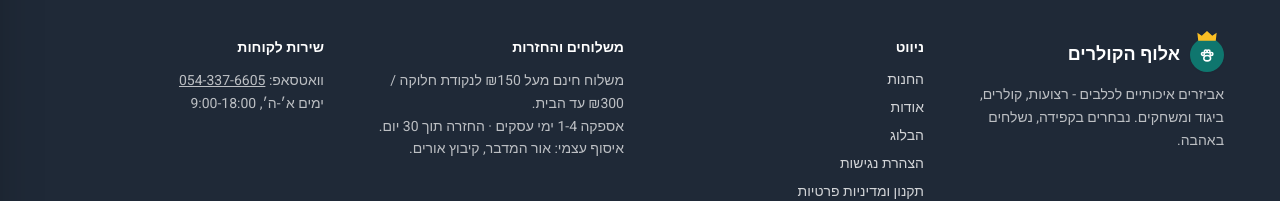
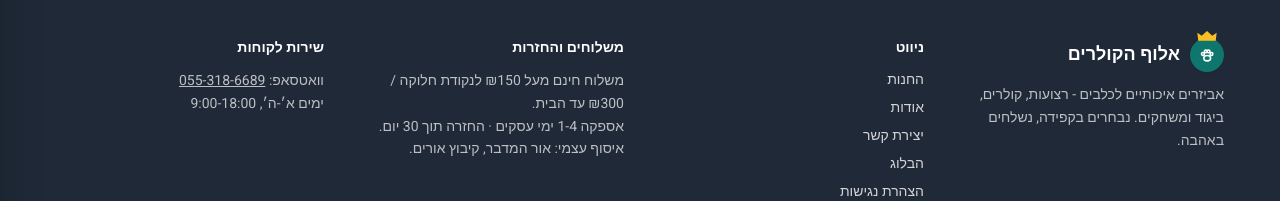
Before and after one commit to guyblumenfeld/king-of-collars, a Next.js app in the folder king-of-collars/: page /cart in a window 1280 px wide. Shown: the part 502-703 px from the top of the page. Built offline with nearby package versions, Linux system fonts and the light colour scheme; no server answers.

Commit message:
Add files via upload

```diff
--- a/king-of-collars/components/CartProvider.tsx
+++ b/king-of-collars/components/CartProvider.tsx
@@ -55,6 +55,12 @@ export function CartProvider({ children }: { children: React.ReactNode }) {
   // Debounce timers for rapid +/- clicks: one network call per item per pause,
   // not one per click, so mashing the button doesn't queue up N round-trips.
   const updateTimers = useRef<Map<string, ReturnType<typeof setTimeout>>>(new Map());
+  // Per-item request generation counter. Clearing a debounce timer doesn't cancel an
+  // already-in-flight fetch from an earlier click — without this, two rapid clicks can
+  // have their server responses resolve out of order and a stale one (e.g. qty=2) can
+  // overwrite the newer optimistic state (qty=3) after the fact, showing the count
+  // jump down then back up. Only the response matching the latest generation is applied.
+  const updateGen = useRef<Map<string, number>>(new Map());
 
   const refresh = useCallback(async () => {
     try {
@@ -144,15 +150,28 @@ export function CartProvider({ children }: { children: React.ReactNode }) {
     const timers = updateTimers.current;
     const existing = timers.get(key);
     if (existing) clearTimeout(existing);
+
+    const gens = updateGen.current;
+    const myGen = (gens.get(key) ?? 0) + 1;
+    gens.set(key, myGen);
+
     timers.set(
       key,
       setTimeout(async () => {
         timers.delete(key);
         try {
           const fresh = await api.updateItem(key, qty);
+          // Discard this response if a newer click for the same item has since fired —
+          // otherwise an out-of-order server response can stomp the newer optimistic state.
+          if (gens.get(key) !== myGen) return;
           lastConfirmedCart.current = fresh;
           setCart(fresh);
         } catch (e) {
+          if (gens.get(key) !== myGen) return;
+          // ponytail: swallowed before, so a failed update-item (e.g. the known 409
+          // "cart item not found" issue) silently snapped the quantity back with no
+          // visible cause — at minimum log it so devtools/Vercel logs show why.
+          console.error("cart update-item failed, reverting:", e);
           setCart(before ?? lastConfirmedCart.current);
         }
       }, 400)
--- a/king-of-collars/components/Footer.tsx
+++ b/king-of-collars/components/Footer.tsx
@@ -19,6 +19,7 @@ export default function Footer() {
           <ul className="space-y-2 text-white/80">
             <li><Link href="/products" className="hover:text-white transition">החנות</Link></li>
             <li><Link href="/about" className="hover:text-white transition">אודות</Link></li>
+            <li><Link href="/contact" className="hover:text-white transition">יצירת קשר</Link></li>
             <li><Link href="/blog" className="hover:text-white transition">הבלוג</Link></li>
             <li><Link href="/accessibility-statement" className="hover:text-white transition">הצהרת נגישות</Link></li>
             <li><Link href="/terms" className="hover:text-white transition">תקנון ומדיניות פרטיות</Link></li>
@@ -38,8 +39,8 @@ export default function Footer() {
           <div className="font-bold mb-3">שירות לקוחות</div>
           <p className="text-white/70 leading-relaxed">
             וואטסאפ:{" "}
-            <a href="https://wa.me/972543376605" className="underline hover:text-white transition" target="_blank" rel="noopener noreferrer">
-              054-337-6605
+            <a href="https://wa.me/972553186689" className="underline hover:text-white transition" target="_blank" rel="noopener noreferrer">
+              055-318-6689
             </a>
             <br />
             ימים א׳-ה׳, 9:00-18:00
--- a/king-of-collars/components/WhatsAppButton.tsx
+++ b/king-of-collars/components/WhatsAppButton.tsx
@@ -1,7 +1,7 @@
 export default function WhatsAppButton() {
   return (
     <a
-      href="https://wa.me/972543376605"
+      href="https://wa.me/972553186689"
       target="_blank"
       rel="noopener noreferrer"
       aria-label="צ׳אט בוואטסאפ"
```
